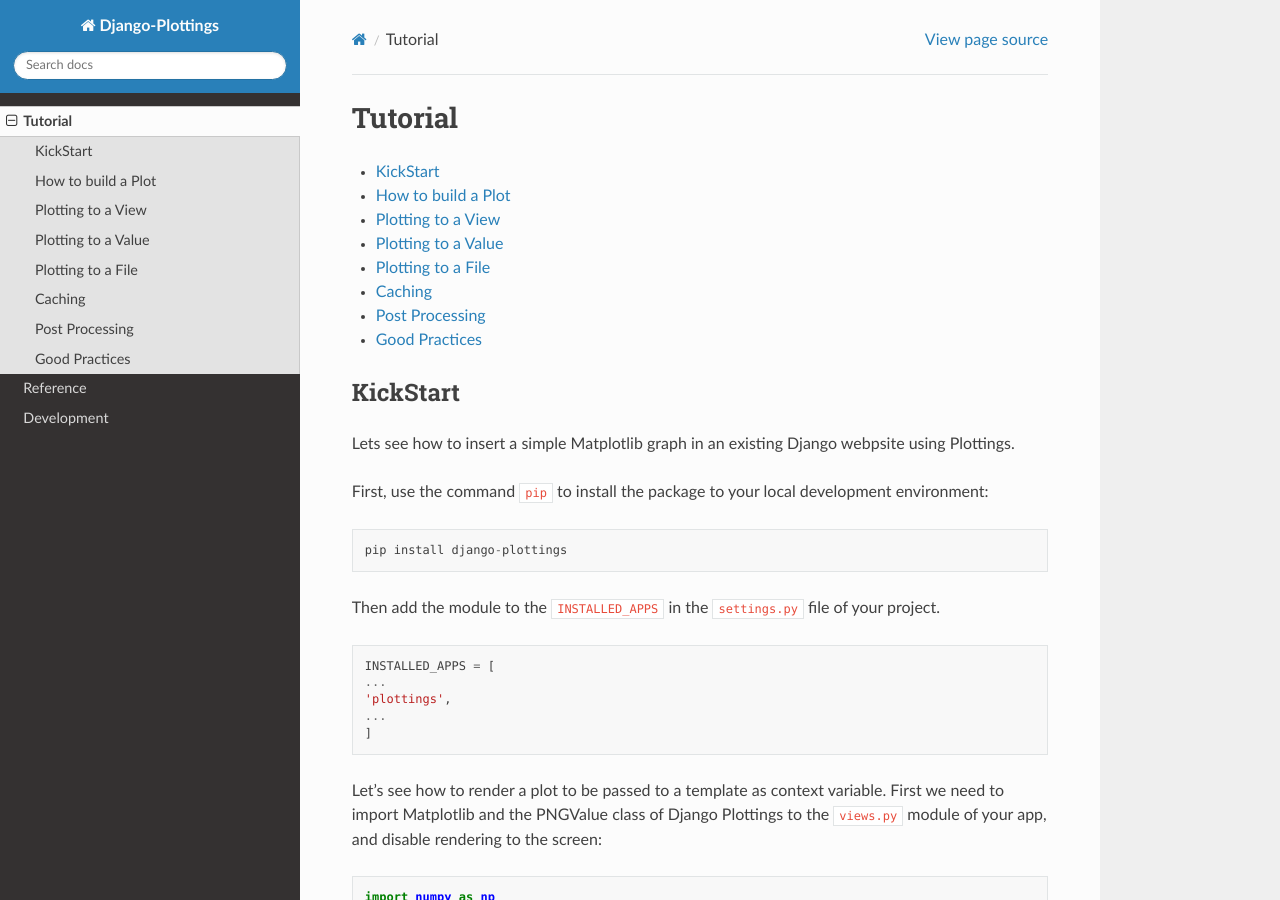
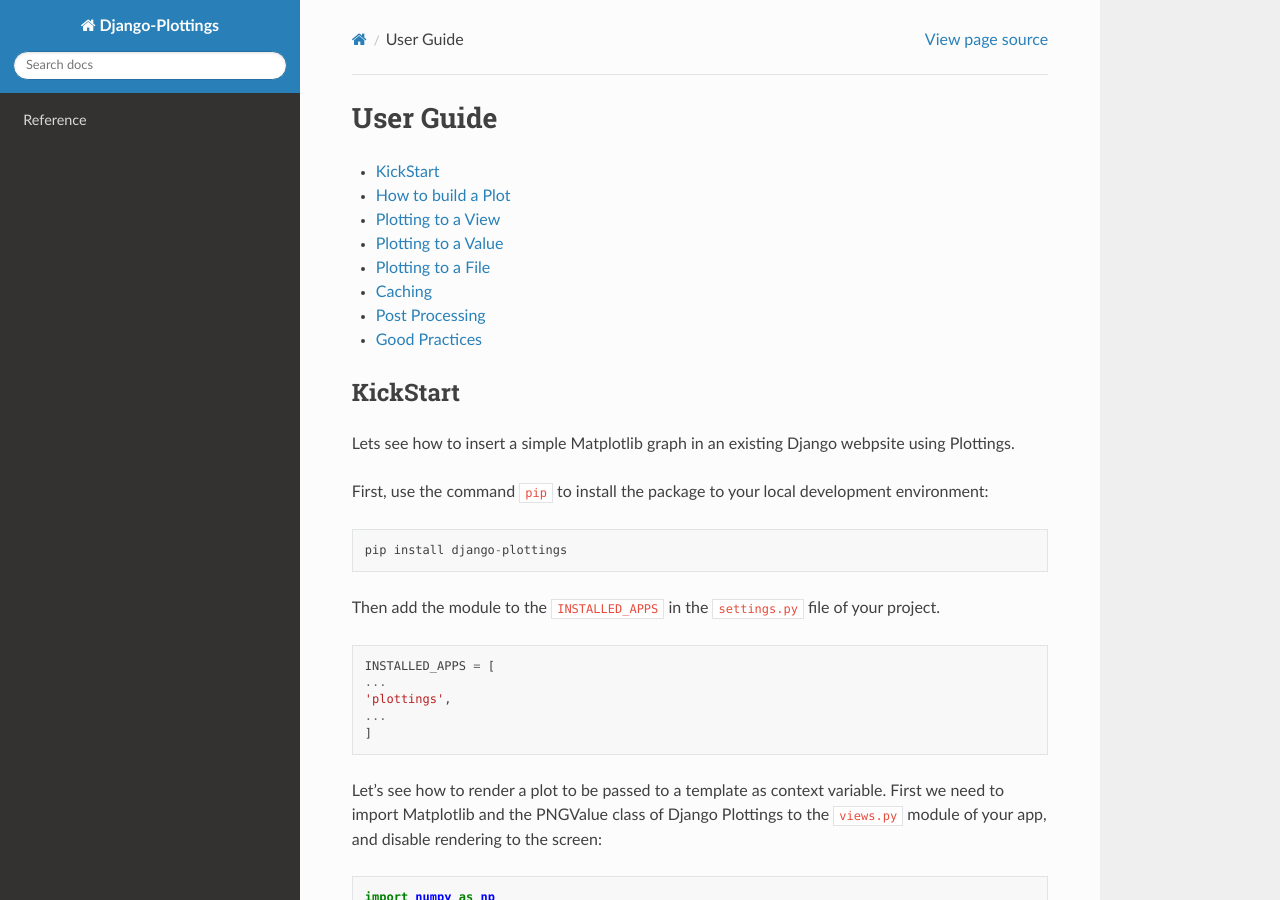
Before and after one commit to llou/django-plottings, a Sphinx documentation site: the page built from docs/userguide.rst, in a window 1280 px wide and 900 px high. Built offline with Sphinx 7.4.7 and the Read the Docs theme 2.0.0, drawn with Linux system fonts in a browser that asks for light colours; pages that are not in the unit, such as notebooks, are missing from menus.

Commit message:
rename modules

```diff
--- a/docs/development.rst
+++ b/docs/contributing.rst
@@ -1,6 +1,6 @@
 
-Development
-===========
+Contributing
+============
 
 .. contents::
    :local:
--- a/docs/tutorials.rst
+++ b/docs/userguide.rst
@@ -1,6 +1,6 @@
 
-Tutorial
-========
+User Guide
+==========
 
 .. contents::
    :local:
```
